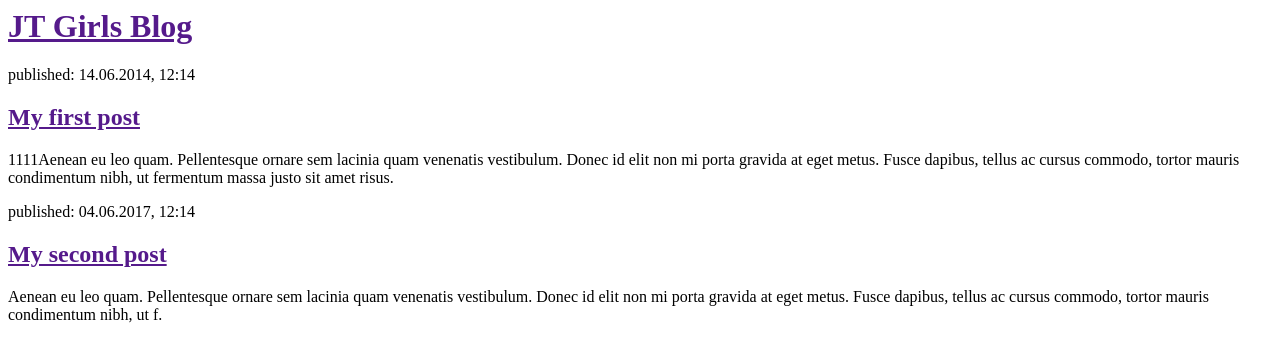
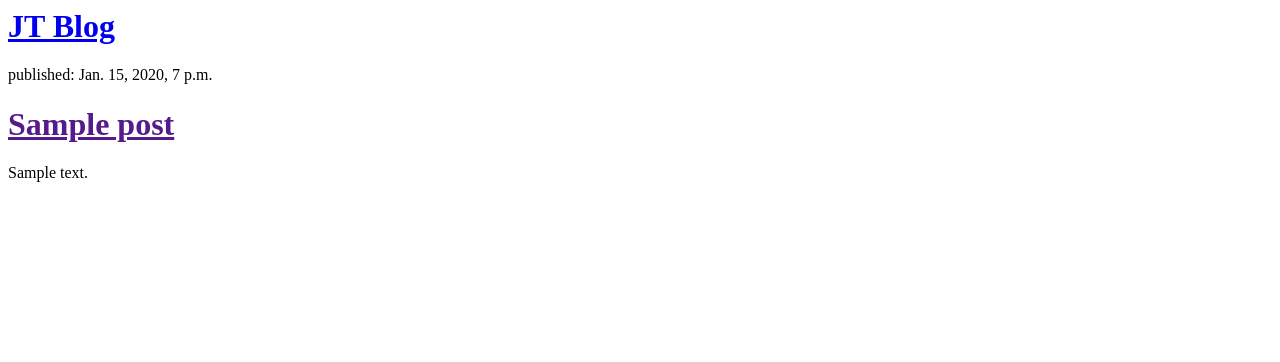
Before and after one commit to Honback/my-first-blog, a Django app: template blog/templates/blog/post_list.html in a window 1280 px wide. Shown: the top 362 px of the page. Run offline with Django 3.2, Linux system fonts and the light colour scheme; the template is opened without the code that fills it: values that come from a table or form of the project are taken from there, others are empty; tables that the repository leaves empty hold one stand-in row (values such as "Sample post").

Commit message:
Modified templates ti display posts from database.

```diff
--- a/blog/templates/blog/post_list.html
+++ b/blog/templates/blog/post_list.html
@@ -1,22 +1,18 @@
 <html>
     <head>
-        <title>JT blog</title>
+        <title>JT blog-local</title>
     </head>
     <body>
-        <div>
-            <h1><a href="">JT Girls Blog</a></h1>
-        </div>
+      <div>
+          <h1><a href="/">JT Blog</a></h1>
+      </div>
 
-        <div>
-            <p>published: 14.06.2014, 12:14</p>
-            <h2><a href="">My first post</a></h2>
-            <p>1111Aenean eu leo quam. Pellentesque ornare sem lacinia quam venenatis vestibulum. Donec id elit non mi porta gravida at eget metus. Fusce dapibus, tellus ac cursus commodo, tortor mauris condimentum nibh, ut fermentum massa justo sit amet risus.</p>
-        </div>
-
-        <div>
-            <p>published: 04.06.2017, 12:14</p>
-            <h2><a href="">My second post</a></h2>
-            <p>Aenean eu leo quam. Pellentesque ornare sem lacinia quam venenatis vestibulum. Donec id elit non mi porta gravida at eget metus. Fusce dapibus, tellus ac cursus commodo, tortor mauris condimentum nibh, ut f.</p>
-        </div>
+      {% for post in posts %}
+          <div>
+              <p>published: {{ post.published_date }}</p>
+              <h1><a href="">{{ post.title }}</a></h1>
+              <p>{{ post.text|linebreaksbr }}</p>
+          </div>
+      {% endfor %}
     </body>
 </html>
```
Also changed, not shown: blog/views.py (+5 -2 lines).
